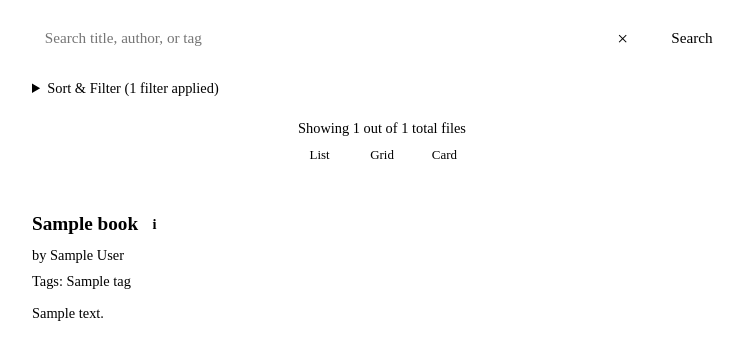
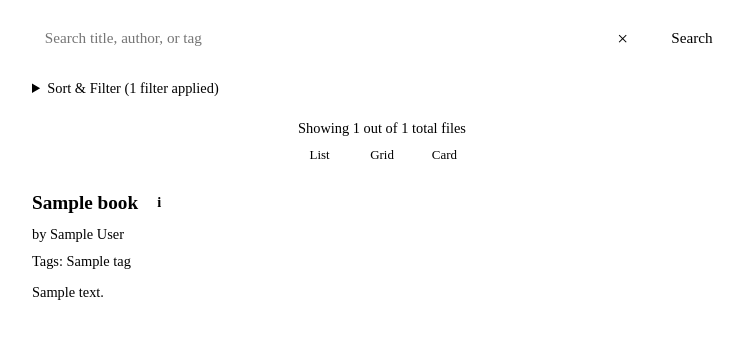
Before and after one commit to Minighost/shelf-mg, a Python web app: template templates/library.html in a window 1280 px wide. Shown: the part 224-584 px from the top of the page, without its empty margins (258-1002 px from the left). Run offline with Jinja, Linux system fonts and the light colour scheme; the template is opened without the code that fills it: most values are stand-ins (such as "Sample title", 1, 10 or a date in 2020).

Commit message:
adjust list style

```diff
--- a/static/style.css
+++ b/static/style.css
@@ -113,7 +113,7 @@ a:hover {
     font-weight: bold;
     color: var(--text-muted);
     text-decoration: none;
-    vertical-align: middle;
+    vertical-align: 0.15em;
     margin-left: 0.4rem;
 }
 
@@ -551,7 +551,7 @@ button::-moz-focus-inner {
 
 .book-list {
     max-width: var(--content-max-width);
-    margin: 0 auto;
+    margin: -0.3rem auto 0 auto;
 }
 
 html.view-grid .book-list,
@@ -561,12 +561,14 @@ html.view-card .book-list {
 
 .book-entry {
     border-bottom: 1px solid var(--border-color);
-    padding: 1rem 0;
+    padding: 1rem 0 1.3rem 0;
+}
+
+.book-entry:first-child {
+    padding-top: 0;
 }
 
 .book-entry h2 {
-    display: flex;
-    align-items: center;
     margin: 0 0 0.3rem 0;
     font-size: 1.2em;
 }
@@ -588,6 +590,14 @@ html.view-card .book-list {
 .book-summary {
     font-size: 0.9em;
     margin-top: 0.5rem;
+}
+
+.book-summary > :last-child {
+    margin-bottom: 0;
+}
+
+.book-entry > p:last-child {
+    margin-bottom: 0;
 }
 
 .book-summary blockquote {
```
